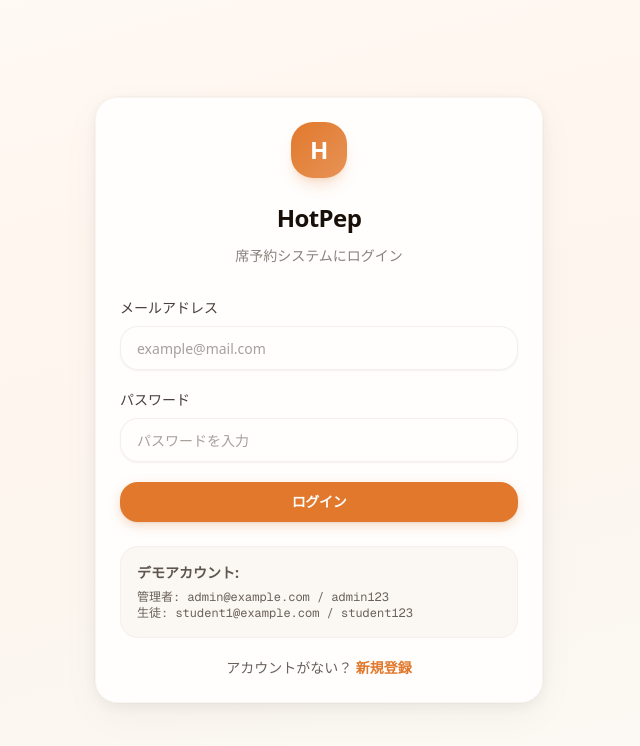
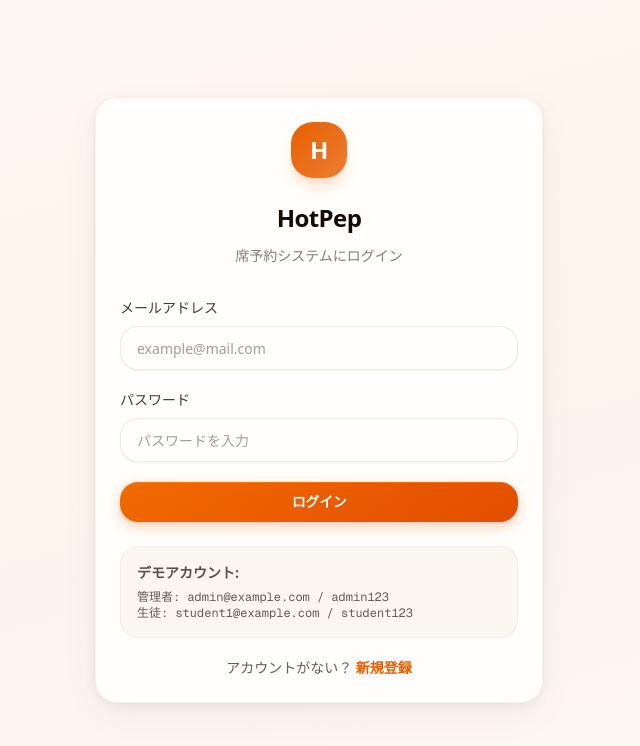
Before and after one commit to morisanyutakun-png/hotpep_app, a Next.js app in the folder apps/web/: page /login in a window 1280 px wide. Shown: the top 746 px of the page, without its empty margins (321-961 px from the left). Built offline with nearby package versions, Linux system fonts and the light colour scheme; no server answers.

Commit message:
ウィザード強化

```diff
--- a/apps/web/src/app/globals.css
+++ b/apps/web/src/app/globals.css
@@ -47,81 +47,81 @@
   --radius-4xl: calc(var(--radius) + 16px);
 }
 
-/* ─── Apple-inspired Premium Warm Palette ─── */
+/* ─── Apple × HotPepper Premium Orange Palette ─── */
 :root {
   --radius: 0.875rem;
   /* Warm off-white with a hint of peach */
-  --background: oklch(0.988 0.004 75);
-  --foreground: oklch(0.18 0.02 55);
+  --background: oklch(0.986 0.006 70);
+  --foreground: oklch(0.16 0.025 50);
   /* Cards: pure white with warmth */
-  --card: oklch(0.998 0.002 75);
-  --card-foreground: oklch(0.18 0.02 55);
-  --popover: oklch(0.998 0.002 75);
-  --popover-foreground: oklch(0.18 0.02 55);
-  /* Primary: Refined warm amber-orange */
-  --primary: oklch(0.68 0.155 52);
-  --primary-foreground: oklch(0.995 0.005 75);
+  --card: oklch(0.997 0.003 70);
+  --card-foreground: oklch(0.16 0.025 50);
+  --popover: oklch(0.997 0.003 70);
+  --popover-foreground: oklch(0.16 0.025 50);
+  /* Primary: Vibrant warm orange (HotPepper-inspired) */
+  --primary: oklch(0.65 0.19 45);
+  --primary-foreground: oklch(0.995 0.005 70);
   /* Secondary: Soft warm cream */
-  --secondary: oklch(0.965 0.012 70);
-  --secondary-foreground: oklch(0.30 0.03 55);
+  --secondary: oklch(0.960 0.015 65);
+  --secondary-foreground: oklch(0.28 0.035 50);
   /* Muted: Subtle warm gray */
-  --muted: oklch(0.955 0.008 70);
-  --muted-foreground: oklch(0.50 0.015 55);
+  --muted: oklch(0.950 0.010 65);
+  --muted-foreground: oklch(0.48 0.018 50);
   /* Accent: Light peach blush */
-  --accent: oklch(0.94 0.025 65);
-  --accent-foreground: oklch(0.30 0.03 55);
+  --accent: oklch(0.935 0.030 60);
+  --accent-foreground: oklch(0.28 0.035 50);
   --destructive: oklch(0.577 0.245 27.325);
-  /* Borders: Warm, barely visible */
-  --border: oklch(0.925 0.012 70);
-  --input: oklch(0.935 0.010 70);
-  --ring: oklch(0.68 0.155 52);
-  --chart-1: oklch(0.72 0.16 52);
+  /* Borders: Warm, more visible */
+  --border: oklch(0.900 0.018 65);
+  --input: oklch(0.910 0.015 65);
+  --ring: oklch(0.65 0.19 45);
+  --chart-1: oklch(0.70 0.18 45);
   --chart-2: oklch(0.65 0.12 160);
   --chart-3: oklch(0.55 0.08 220);
-  --chart-4: oklch(0.80 0.14 80);
-  --chart-5: oklch(0.75 0.17 65);
-  --sidebar: oklch(0.985 0.006 70);
-  --sidebar-foreground: oklch(0.18 0.02 55);
-  --sidebar-primary: oklch(0.68 0.155 52);
-  --sidebar-primary-foreground: oklch(0.995 0.005 75);
-  --sidebar-accent: oklch(0.955 0.018 65);
-  --sidebar-accent-foreground: oklch(0.30 0.03 55);
-  --sidebar-border: oklch(0.93 0.010 70);
-  --sidebar-ring: oklch(0.68 0.155 52);
+  --chart-4: oklch(0.78 0.16 75);
+  --chart-5: oklch(0.72 0.19 55);
+  --sidebar: oklch(0.983 0.008 65);
+  --sidebar-foreground: oklch(0.16 0.025 50);
+  --sidebar-primary: oklch(0.65 0.19 45);
+  --sidebar-primary-foreground: oklch(0.995 0.005 70);
+  --sidebar-accent: oklch(0.950 0.022 60);
+  --sidebar-accent-foreground: oklch(0.28 0.035 50);
+  --sidebar-border: oklch(0.910 0.015 65);
+  --sidebar-ring: oklch(0.65 0.19 45);
 }
 
 .dark {
-  --background: oklch(0.14 0.01 55);
-  --foreground: oklch(0.96 0.008 70);
-  --card: oklch(0.19 0.012 55);
-  --card-foreground: oklch(0.96 0.008 70);
-  --popover: oklch(0.19 0.012 55);
-  --popover-foreground: oklch(0.96 0.008 70);
-  --primary: oklch(0.75 0.15 52);
-  --primary-foreground: oklch(0.14 0.01 55);
-  --secondary: oklch(0.25 0.015 55);
-  --secondary-foreground: oklch(0.96 0.008 70);
-  --muted: oklch(0.25 0.012 55);
-  --muted-foreground: oklch(0.65 0.015 60);
-  --accent: oklch(0.25 0.02 55);
-  --accent-foreground: oklch(0.96 0.008 70);
+  --background: oklch(0.13 0.012 50);
+  --foreground: oklch(0.96 0.008 65);
+  --card: oklch(0.18 0.014 50);
+  --card-foreground: oklch(0.96 0.008 65);
+  --popover: oklch(0.18 0.014 50);
+  --popover-foreground: oklch(0.96 0.008 65);
+  --primary: oklch(0.72 0.18 45);
+  --primary-foreground: oklch(0.13 0.012 50);
+  --secondary: oklch(0.24 0.018 50);
+  --secondary-foreground: oklch(0.96 0.008 65);
+  --muted: oklch(0.24 0.014 50);
+  --muted-foreground: oklch(0.62 0.018 55);
+  --accent: oklch(0.24 0.025 50);
+  --accent-foreground: oklch(0.96 0.008 65);
   --destructive: oklch(0.704 0.191 22.216);
-  --border: oklch(1 0 0 / 10%);
-  --input: oklch(1 0 0 / 12%);
-  --ring: oklch(0.75 0.15 52);
-  --chart-1: oklch(0.72 0.16 52);
+  --border: oklch(1 0 0 / 14%);
+  --input: oklch(1 0 0 / 16%);
+  --ring: oklch(0.72 0.18 45);
+  --chart-1: oklch(0.70 0.18 45);
   --chart-2: oklch(0.65 0.12 160);
-  --chart-3: oklch(0.75 0.17 65);
+  --chart-3: oklch(0.72 0.19 55);
   --chart-4: oklch(0.63 0.20 300);
   --chart-5: oklch(0.65 0.22 20);
-  --sidebar: oklch(0.17 0.012 55);
-  --sidebar-foreground: oklch(0.96 0.008 70);
-  --sidebar-primary: oklch(0.75 0.15 52);
-  --sidebar-primary-foreground: oklch(0.96 0.008 70);
-  --sidebar-accent: oklch(0.25 0.015 55);
-  --sidebar-accent-foreground: oklch(0.96 0.008 70);
-  --sidebar-border: oklch(1 0 0 / 10%);
-  --sidebar-ring: oklch(0.75 0.15 52);
+  --sidebar: oklch(0.16 0.014 50);
+  --sidebar-foreground: oklch(0.96 0.008 65);
+  --sidebar-primary: oklch(0.72 0.18 45);
+  --sidebar-primary-foreground: oklch(0.96 0.008 65);
+  --sidebar-accent: oklch(0.24 0.018 50);
+  --sidebar-accent-foreground: oklch(0.96 0.008 65);
+  --sidebar-border: oklch(1 0 0 / 14%);
+  --sidebar-ring: oklch(0.72 0.18 45);
 }
 
 @layer base {
@@ -171,32 +171,45 @@
 .bg-warm-gradient {
   background: linear-gradient(
     165deg,
-    oklch(0.988 0.008 70) 0%,
-    oklch(0.980 0.015 60) 30%,
-    oklch(0.975 0.012 75) 60%,
-    oklch(0.985 0.006 80) 100%
+    oklch(0.986 0.010 65) 0%,
+    oklch(0.978 0.018 55) 30%,
+    oklch(0.972 0.014 70) 60%,
+    oklch(0.982 0.008 75) 100%
   );
 }
 
 .bg-warm-gradient-subtle {
   background: linear-gradient(
     180deg,
-    oklch(0.992 0.004 70) 0%,
-    oklch(0.988 0.008 65) 100%
+    oklch(0.990 0.006 65) 0%,
+    oklch(0.986 0.010 60) 100%
   );
 }
 
-/* Premium button glow */
+/* Premium button glow (vibrant orange) */
 .btn-glow {
+  background: linear-gradient(145deg, oklch(0.68 0.19 48), oklch(0.62 0.20 42));
   box-shadow:
-    0 1px 2px rgba(0, 0, 0, 0.06),
-    0 4px 12px oklch(0.68 0.155 52 / 0.25);
+    0 1px 2px rgba(0, 0, 0, 0.08),
+    0 4px 14px oklch(0.65 0.19 45 / 0.30),
+    inset 0 1px 0 oklch(0.80 0.12 55 / 0.25);
+  transition: all 0.3s cubic-bezier(0.22, 1, 0.36, 1);
 }
 
 .btn-glow:hover {
+  background: linear-gradient(145deg, oklch(0.70 0.19 48), oklch(0.64 0.20 42));
   box-shadow:
-    0 2px 4px rgba(0, 0, 0, 0.06),
-    0 6px 20px oklch(0.68 0.155 52 / 0.35);
+    0 2px 4px rgba(0, 0, 0, 0.08),
+    0 8px 24px oklch(0.65 0.19 45 / 0.40),
+    inset 0 1px 0 oklch(0.80 0.12 55 / 0.30);
+  transform: translateY(-1px);
+}
+
+.btn-glow:active {
+  transform: translateY(0);
+  box-shadow:
+    0 1px 2px rgba(0, 0, 0, 0.08),
+    0 2px 8px oklch(0.65 0.19 45 / 0.25);
 }
 
 /* Smooth page transitions */
--- a/apps/web/src/components/seat-map.tsx
+++ b/apps/web/src/components/seat-map.tsx
@@ -34,33 +34,33 @@ interface SeatMapProps {
 
 const STATUS_STYLES: Record<string, { bg: string; text: string; border: string; cursor: string }> = {
   available: {
-    bg: "bg-emerald-50/80 hover:bg-emerald-100",
+    bg: "bg-emerald-50 hover:bg-emerald-100 hover:shadow-md",
     text: "text-emerald-700",
-    border: "border-emerald-200/80",
+    border: "border-[1.5px] border-emerald-300/80",
     cursor: "cursor-pointer",
   },
   reserved: {
-    bg: "bg-muted/60",
-    text: "text-muted-foreground/60",
-    border: "border-border/40",
+    bg: "bg-muted/50",
+    text: "text-muted-foreground/50",
+    border: "border-[1.5px] border-border/60",
     cursor: "cursor-not-allowed",
   },
   my_reservation: {
     bg: "bg-violet-50",
     text: "text-violet-700",
-    border: "border-violet-200/80",
+    border: "border-[1.5px] border-violet-300/80",
     cursor: "cursor-not-allowed",
   },
   disabled: {
     bg: "bg-muted",
     text: "text-muted-foreground/50",
-    border: "border-border/40",
+    border: "border-[1.5px] border-border/60",
     cursor: "cursor-not-allowed",
   },
   selected: {
-    bg: "bg-blue-50",
-    text: "text-blue-700",
-    border: "border-blue-400 ring-2 ring-blue-200/60",
+    bg: "bg-primary/8 shadow-md",
+    text: "text-primary",
+    border: "border-2 border-primary ring-2 ring-primary/20",
     cursor: "cursor-pointer",
   },
 };
@@ -99,23 +99,23 @@ export function SeatMap({
       {/* 凡例 */}
       <div className="flex flex-wrap gap-4 text-xs text-foreground/70">
         <div className="flex items-center gap-1.5">
-          <div className="w-4 h-4 rounded-md bg-emerald-50/80 border border-emerald-200/80" />
+          <div className="w-4 h-4 rounded-md bg-emerald-50 border-[1.5px] border-emerald-300/80" />
           <span>空席</span>
         </div>
         <div className="flex items-center gap-1.5">
-          <div className="w-4 h-4 rounded-md bg-blue-50 border-2 border-blue-400" />
+          <div className="w-4 h-4 rounded-md bg-primary/8 border-2 border-primary" />
           <span>選択中</span>
         </div>
         <div className="flex items-center gap-1.5">
-          <div className="w-4 h-4 rounded-md bg-muted/60 border border-border/40" />
+          <div className="w-4 h-4 rounded-md bg-muted/50 border-[1.5px] border-border/60" />
           <span>予約済み</span>
         </div>
         <div className="flex items-center gap-1.5">
-          <div className="w-4 h-4 rounded-md bg-violet-50 border border-violet-200/80" />
+          <div className="w-4 h-4 rounded-md bg-violet-50 border-[1.5px] border-violet-300/80" />
           <span>自分の予約</span>
         </div>
         <div className="flex items-center gap-1.5">
-          <div className="w-4 h-4 rounded-md bg-muted border border-border/40">
+          <div className="w-4 h-4 rounded-md bg-muted border-[1.5px] border-border/60">
             <div className="w-full h-full rounded-md bg-[repeating-linear-gradient(45deg,transparent,transparent_2px,rgba(0,0,0,0.06)_2px,rgba(0,0,0,0.06)_4px)]" />
           </div>
           <span>使用不可</span>
@@ -128,7 +128,7 @@ export function SeatMap({
 
       {/* 座席マップ */}
       <div className="overflow-x-auto pb-2">
-        <div className="inline-grid gap-1.5" style={{
+        <div className="inline-grid gap-1.5 p-3 bg-secondary/15 rounded-xl border border-border/50" style={{
           gridTemplateColumns: `repeat(${layoutJson.grid_cols}, minmax(0, 1fr))`,
         }}>
           {layoutJson.cells.map((row, rowIdx) =>
@@ -175,7 +175,7 @@ export function SeatMap({
                   onClick={() => handleClick(seatData)}
                   disabled={disabled || (seatData.status !== "available" && !isSelected)}
                   className={`
-                    w-12 h-12 sm:w-14 sm:h-14 rounded-lg border text-xs font-semibold
+                    w-12 h-12 sm:w-14 sm:h-14 rounded-lg text-xs font-semibold
                     flex flex-col items-center justify-center gap-0.5
                     transition-all duration-200 hover:scale-[1.04] active:scale-[0.97]
                     ${style.bg} ${style.text} ${style.border} ${style.cursor}
--- a/apps/web/src/components/space-mini-map.tsx
+++ b/apps/web/src/components/space-mini-map.tsx
@@ -25,9 +25,9 @@ export function SpaceMiniMap({ layoutJson, gridRows, gridCols }: SpaceMiniMapPro
   const cols = rows > 0 ? layoutJson.cells[0].length : 0;
 
   return (
-    <div className="w-full aspect-[4/3] bg-secondary/30 rounded-xl border border-border/40 p-2 flex items-center justify-center">
+    <div className="w-full aspect-[4/3] bg-secondary/20 rounded-xl border border-border/50 p-2 flex items-center justify-center shadow-sm">
       <div
-        className="inline-grid gap-px"
+        className="inline-grid gap-[2px]"
         style={{
           gridTemplateColumns: `repeat(${cols}, 1fr)`,
           maxWidth: "100%",
@@ -39,9 +39,9 @@ export function SpaceMiniMap({ layoutJson, gridRows, gridCols }: SpaceMiniMapPro
             key={idx}
             className={`rounded-[2px] ${
               cell.type === "seat"
-                ? "bg-primary/70"
+                ? "bg-primary/80 shadow-[0_0_2px_rgba(0,0,0,0.1)]"
                 : cell.type === "blocked"
-                ? "bg-muted-foreground/20"
+                ? "bg-muted-foreground/30"
                 : "bg-transparent"
             }`}
             style={{ width: "6px", height: "6px" }}
```
Also changed, not shown: apps/web/src/app/admin/spaces/[spaceId]/layout/page.tsx (+9 -9 lines), apps/web/src/app/admin/spaces/page.tsx (+66 -54 lines).
